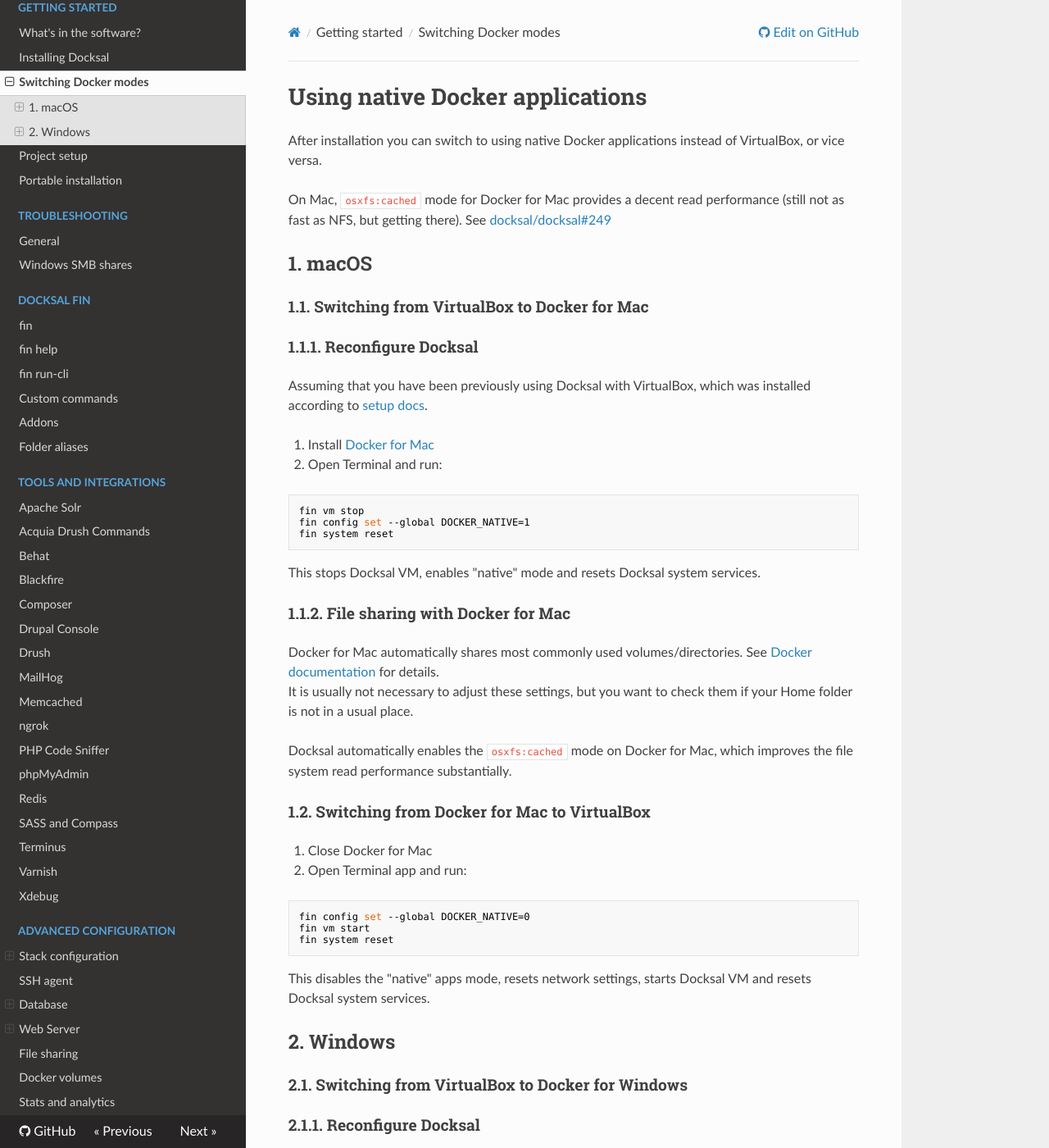
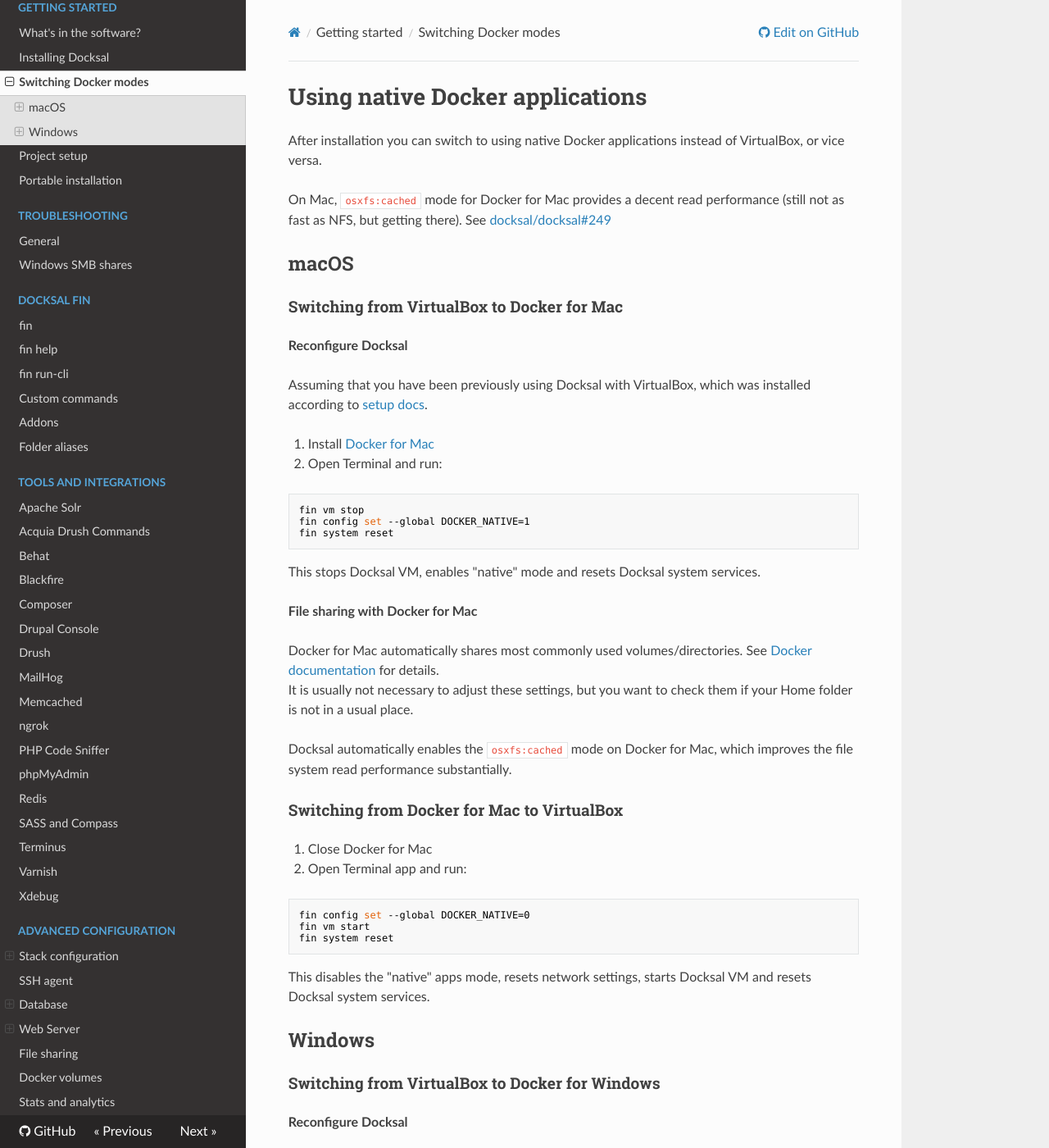
Before and after one commit to docksal/docksal, an MkDocs documentation site: the page built from docs/getting-started/docker-modes.md, in a window 1280 px wide and 1400 px high. Shown: the whole window at 82% size. Built offline with MkDocs 1.6.1, drawn with Linux system fonts in a browser that asks for light colours; nearby versions of some CDN libraries; old or Windows-style settings are respelled for this version of MkDocs; some of the changed text lies outside the part shown.

Commit message:
Update docker-modes

```diff
--- a/docs/getting-started/docker-modes.md
+++ b/docs/getting-started/docker-modes.md
@@ -5,11 +5,11 @@ After installation you can switch to using native Docker applications instead of
 On Mac, `osxfs:cached` mode for Docker for Mac provides a decent read performance (still not as fast as NFS, but
 getting there). See [docksal/docksal#249](https://github.com/docksal/docksal/issues/249)
 
-## 1. macOS
+## macOS
 
-### 1.1. Switching from VirtualBox to Docker for Mac
+### Switching from VirtualBox to Docker for Mac
 
-### 1.1.1. Reconfigure Docksal
+**Reconfigure Docksal**
 
 Assuming that you have been previously using Docksal with VirtualBox, which was installed according to [setup docs](setup.md).
 
@@ -24,7 +24,7 @@ fin system reset
 
 This stops Docksal VM, enables "native" mode and resets Docksal system services.
 
-### 1.1.2. File sharing with Docker for Mac
+**File sharing with Docker for Mac**
 
 Docker for Mac automatically shares most commonly used volumes/directories.
 See [Docker documentation](https://docs.docker.com/docker-for-mac/#file-sharing) for details.
@@ -34,7 +34,7 @@ is not in a usual place.
 Docksal automatically enables the `osxfs:cached` mode on Docker for Mac, which improves the file system read performance
 substantially.
 
-### 1.2. Switching from Docker for Mac to VirtualBox
+### Switching from Docker for Mac to VirtualBox
 
 1. Close Docker for Mac
 
@@ -48,11 +48,11 @@ fin system reset
 
 This disables the "native" apps mode, resets network settings, starts Docksal VM and resets Docksal system services.
 
-## 2. Windows
+## Windows
 
-### 2.1. Switching from VirtualBox to Docker for Windows
+### Switching from VirtualBox to Docker for Windows
 
-### 2.1.1. Reconfigure Docksal
+**Reconfigure Docksal**
 
 Assuming that you have been previously using Docksal with Babun and VirtualBox, installed according to [setup docs](setup.md).
 
@@ -67,13 +67,13 @@ fin system reset
 
 This stops Docksal VM, enables "native" mode and resets Docksal system services.
 
-### 2.1.2. File sharing on Windows for Docker for Windows
+**File sharing on Windows for Docker for Windows**
 
 Share your local drives with Docker for Windows:
 
 ![Sharing Windows drives with Docker](../_img/docker-for-win-share-drives.png)
 
-### 2.2 Switching from Docker for Windows to VirtualBox
+### Switching from Docker for Windows to VirtualBox
 
 1. Close Docker for Windows
 
```
